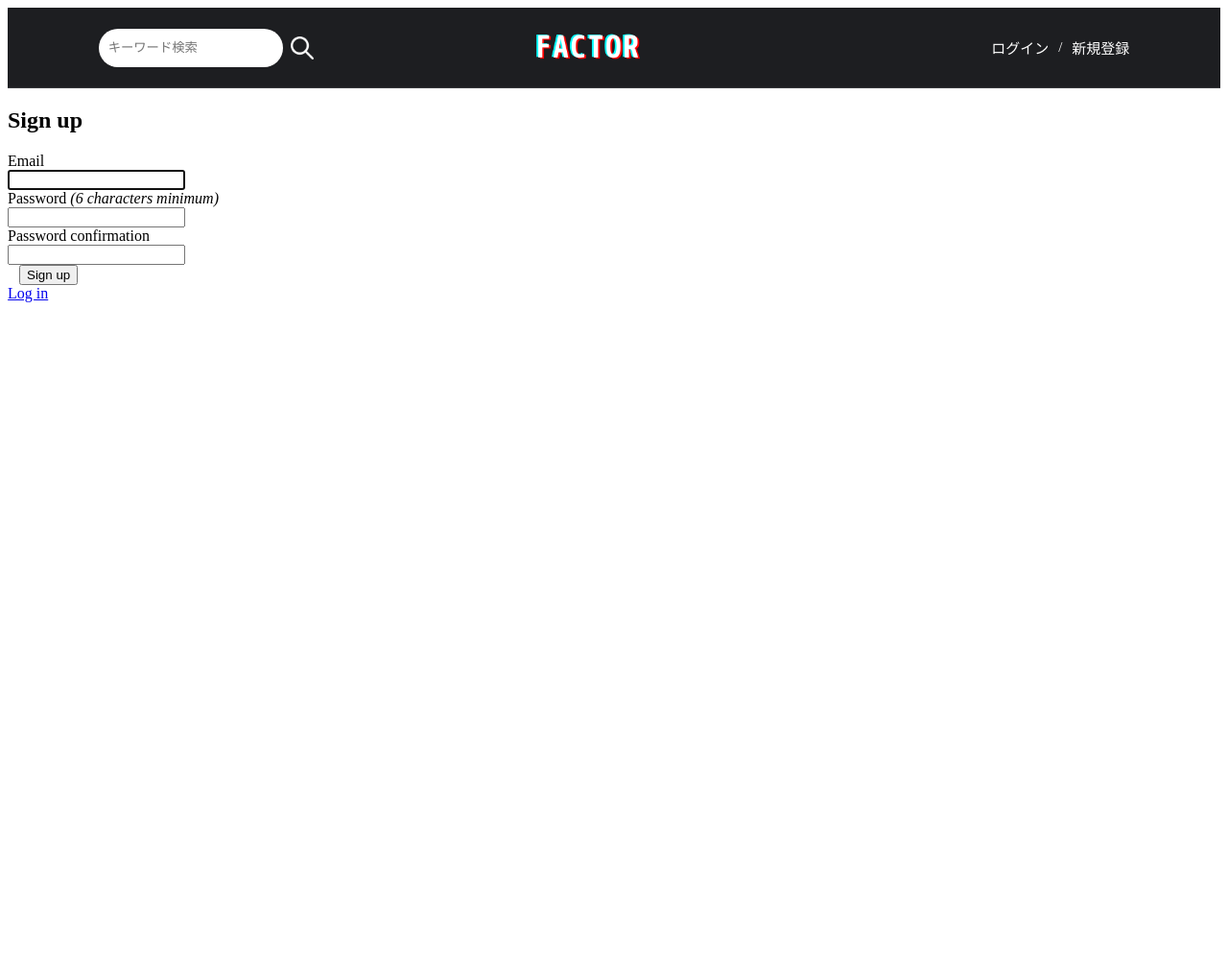
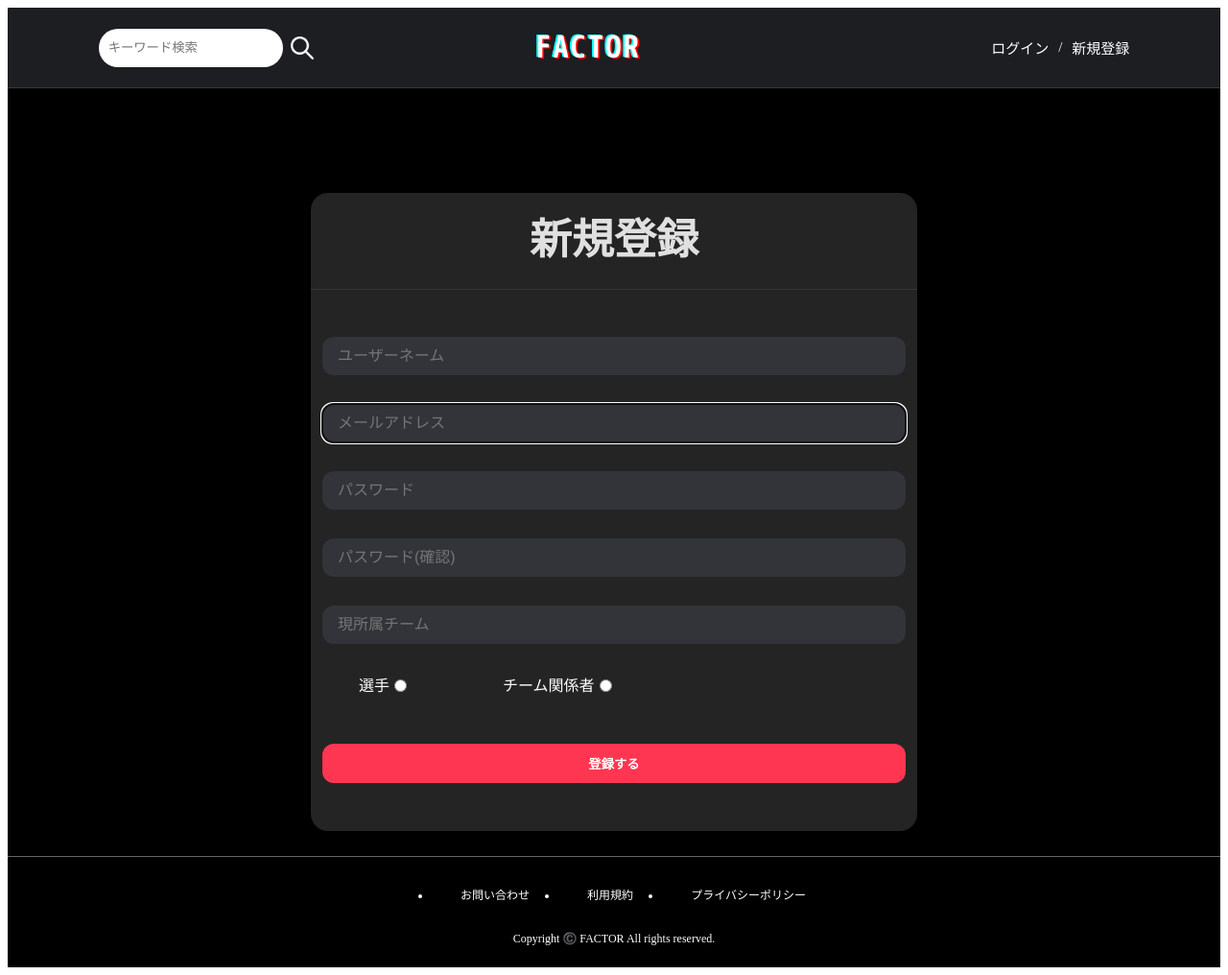
Before and after one commit to abeyuyajp/factor-yuyaabe, a Rails app: page /users/sign_up in a window 1280 px wide. Shown: the whole page at 96% size. Before the commit the page ends 315 px from the top, so only its background shows below. Run offline with Rails 7, Linux system fonts and the light colour scheme; style sheets or scripts are compiled from the project's sources; some libraries are stand-ins or nearby versions.

Commit message:
新規登録用のビューを作成

```diff
--- a/app/assets/stylesheets/user/registration.css
+++ b/app/assets/stylesheets/user/registration.css
@@ -0,0 +1,32 @@
+.register-contents {
+  background-color: black;
+  height: 100vh;
+  padding-top: 80px;
+}
+
+.form-area position {
+  color: white;
+}
+
+.register-btn {
+  width: 100%;
+  padding: 11px 16px;
+  margin-bottom: 50px;
+  background-color: #ff3651;
+  border: 0;
+  border-radius: 12px;
+  color: white;
+  font-weight: bold;
+}
+
+.button-area {
+  display: flex;
+  align-items: center;
+  color: white;
+  padding-left: 50px;
+  padding-bottom: 50px;
+}
+
+.button-area #position {
+  margin-right: 100px;
+}
--- a/app/views/devise/registrations/new.html.erb
+++ b/app/views/devise/registrations/new.html.erb
@@ -1,43 +1,50 @@
 <%= render "shared/header" %>
 
 <div class="registration">
+  <div class="register-contents">
+    <%= form_with model:@user, url: user_registration_path, class:"registration-main", local: true do |f| %>
 
+    <div class="form-wrap">
+      <div class="form-header">
+        <h1 class="form-title">
+          新規登録
+        </h1>
+      </div>
+
+      <%#= render 'shared/error_messages', model: f.object %>
+
+      <div class="form-area">
+        <%= f.text_field :nickname, class: "input-area", id:"nickname", placeholder:"ユーザーネーム", maxlength:"40" %>
+      </div>
+      <div class="form-area">
+        <%= f.email_field :email, class: "input-area", id:"email", placeholder:"メールアドレス", autofocus: true %>
+      </div>
+      <div class="form-area">
+        <%= f.password_field :password, class: "input-area", id:"password", placeholder:"パスワード" %>
+      </div>
+      <div class="form-area">
+        <%= f.password_field :password_confirmation, class: "input-area", id:"password-confirmation", placeholder:"パスワード(確認)" %>
+      </div>
+      <div class="form-area">
+        <%= f.text_field :team, class: "input-area", id:"team", placeholder:"現所属チーム" %>
+      </div>
+      <div class="button-area">
+        <div class="form-text-wrap">
+          <label class="form-text">選手</label>
+        </div>
+        <%= f.radio_button :position, :player ,id:"position"%>
+        <div class="form-text-wrap">
+          <label class="form-text">チーム関係者</label>
+        </div>
+        <%= f.radio_button :position, :scouter, id:"position"%>
+      </div>
+      <div class="actions">
+        <%= f.submit "登録する", class:"register-btn" %>
+      </div>
+    </div>
+
+    <% end %>
+  </div>
 </div>
 
-
-
-
-
-
-
-
-
-<h2>Sign up</h2>
-
-<%= form_for(resource, as: resource_name, url: registration_path(resource_name)) do |f| %>
-  <%= render "devise/shared/error_messages", resource: resource %>
-
-  <div class="field">
-    <%= f.label :email %><br />
-    <%= f.email_field :email, autofocus: true, autocomplete: "email" %>
-  </div>
-
-  <div class="field">
-    <%= f.label :password %>
-    <% if @minimum_password_length %>
-    <em>(<%= @minimum_password_length %> characters minimum)</em>
-    <% end %><br />
-    <%= f.password_field :password, autocomplete: "new-password" %>
-  </div>
-
-  <div class="field">
-    <%= f.label :password_confirmation %><br />
-    <%= f.password_field :password_confirmation, autocomplete: "new-password" %>
-  </div>
-
-  <div class="actions">
-    <%= f.submit "Sign up" %>
-  </div>
-<% end %>
-
-<%= render "devise/shared/links" %>
+<%= render "shared/footer" %>
```
